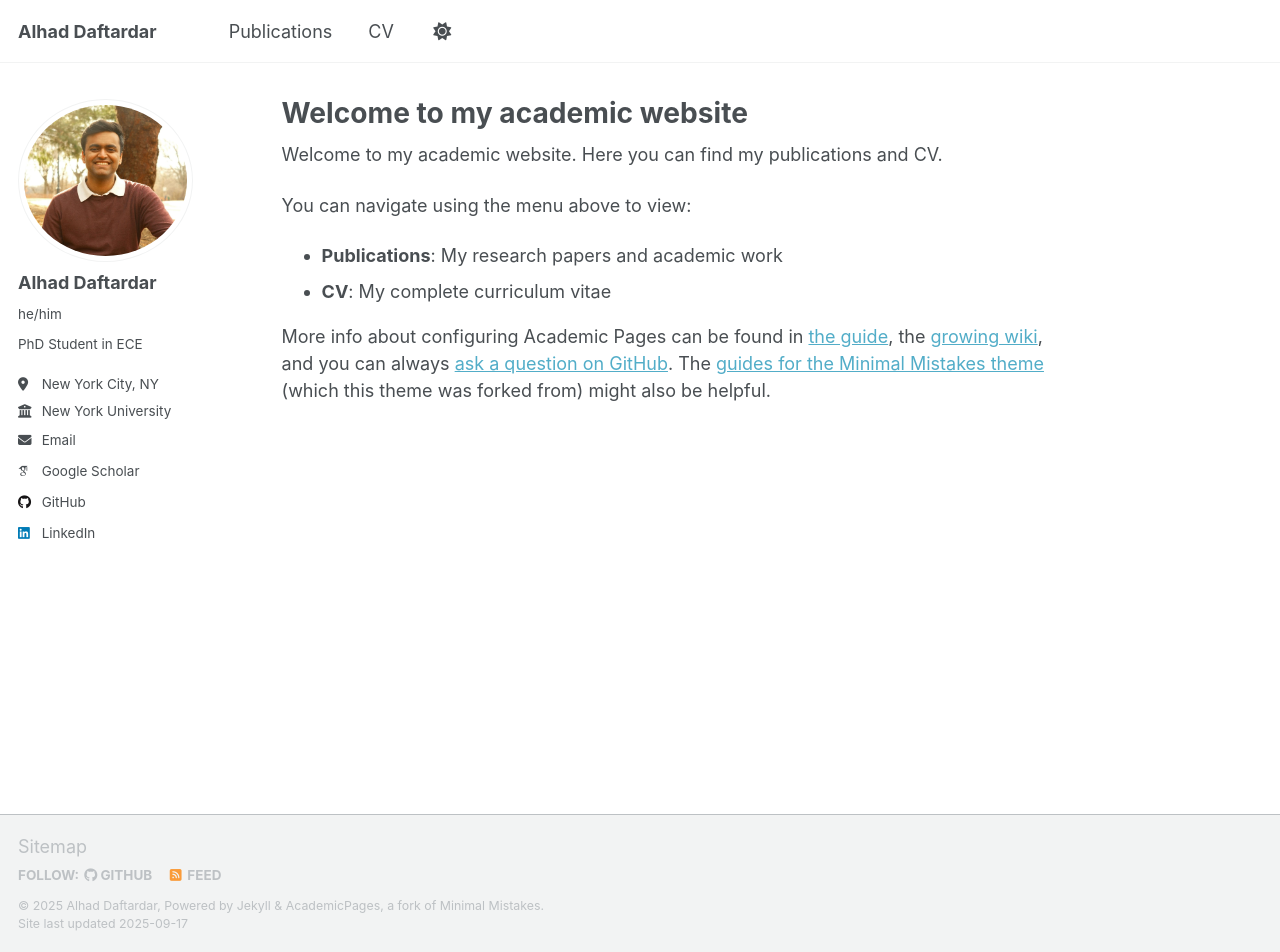
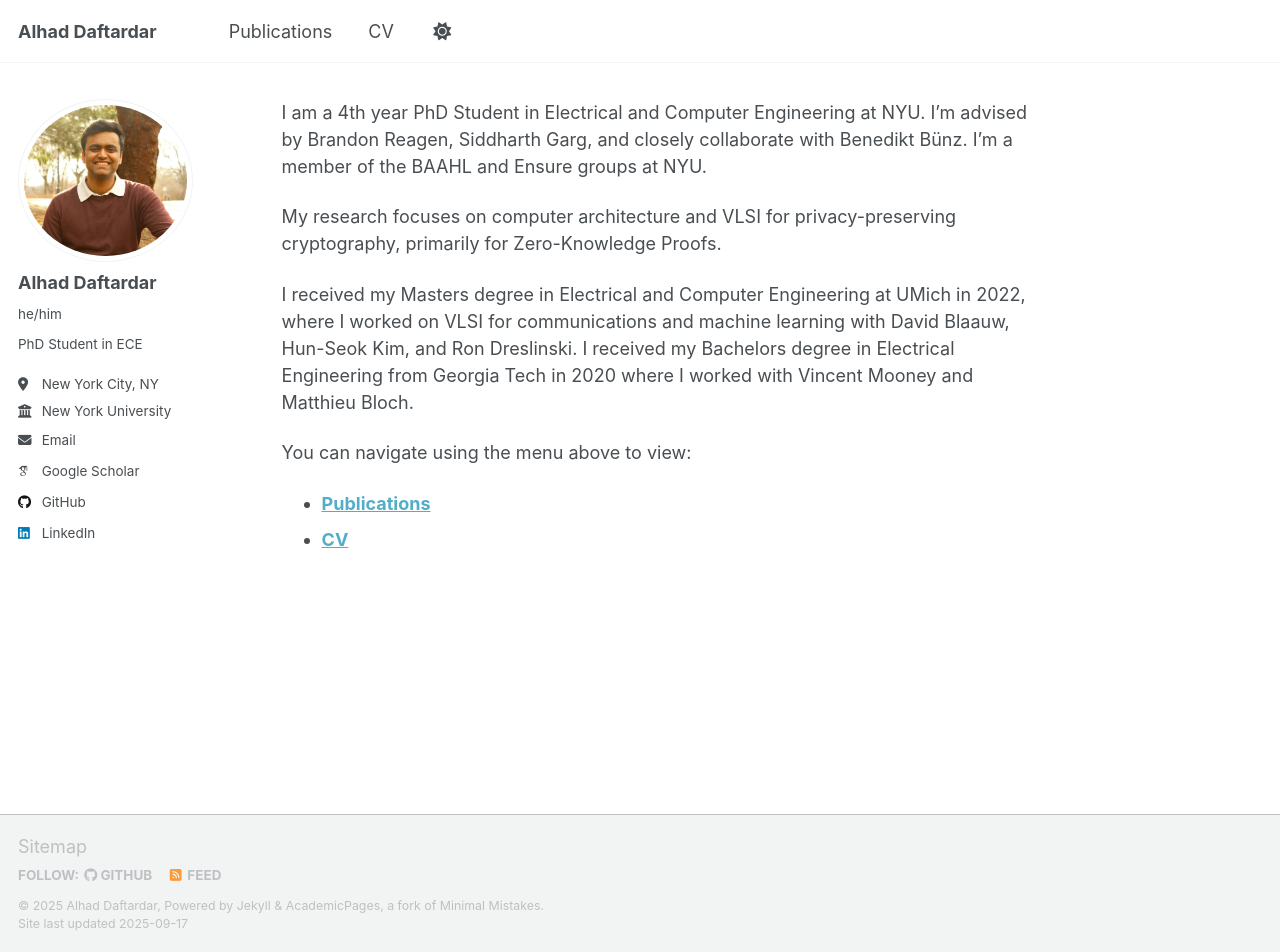
Before and after one commit to adaftardar/adaftardar.github.io, a Jekyll site: the page built from _pages/about.md, in a window 1280 px wide and 952 px high. Built offline with Jekyll 4.4.1, drawn with Linux system fonts in a browser that asks for light colours; some web fonts are replaced; a script that is not in the unit is left out.

Commit message:
updated about me

```diff
--- a/_pages/about.md
+++ b/_pages/about.md
@@ -1,16 +1,18 @@
 ---
 permalink: /
-title: "Welcome to my academic website"
+# title: "Welcome to my academic website"
 author_profile: true
 redirect_from:
   - /about/
   - /about.html
 ---
 
-Welcome to my academic website. Here you can find my publications and CV.
+I am a 4th year PhD Student in Electrical and Computer Engineering at NYU. I'm advised by Brandon Reagen, Siddharth Garg, and closely collaborate with Benedikt Bünz. I'm a member of the BAAHL and Ensure groups at NYU.
+
+My research focuses on computer architecture and VLSI for privacy-preserving cryptography, primarily for Zero-Knowledge Proofs.
+
+I received my Masters degree in Electrical and Computer Engineering at UMich in 2022, where I worked on VLSI for communications and machine learning with David Blaauw, Hun-Seok Kim, and Ron Dreslinski. I received my Bachelors degree in Electrical Engineering from Georgia Tech in 2020 where I worked with Vincent Mooney and Matthieu Bloch.
 
 You can navigate using the menu above to view:
-- **Publications**: My research papers and academic work
-- **CV**: My complete curriculum vitae
-
-More info about configuring Academic Pages can be found in [the guide](https://academicpages.github.io/markdown/), the [growing wiki](https://github.com/academicpages/academicpages.github.io/wiki), and you can always [ask a question on GitHub](https://github.com/academicpages/academicpages.github.io/discussions). The [guides for the Minimal Mistakes theme](https://mmistakes.github.io/minimal-mistakes/docs/configuration/) (which this theme was forked from) might also be helpful.
+- **[Publications](/publications/)**
+- **[CV](/cv/)**
```
